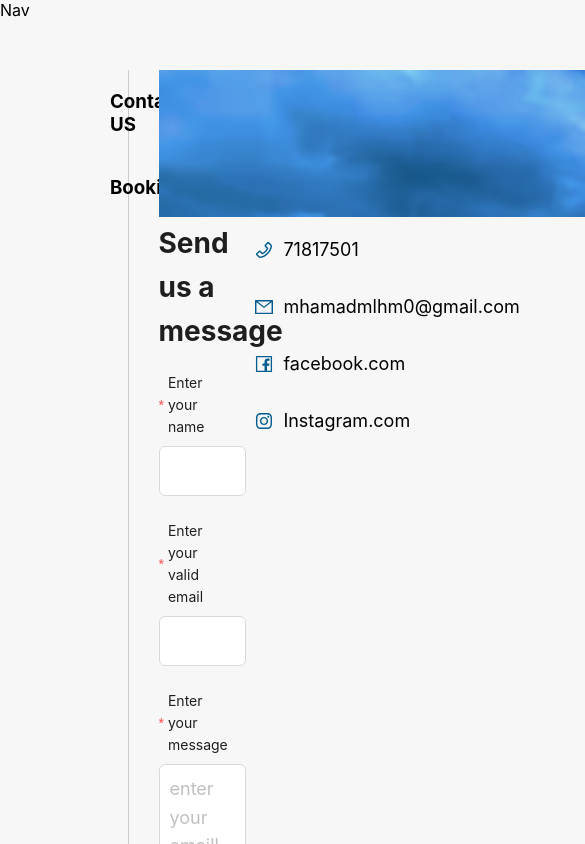
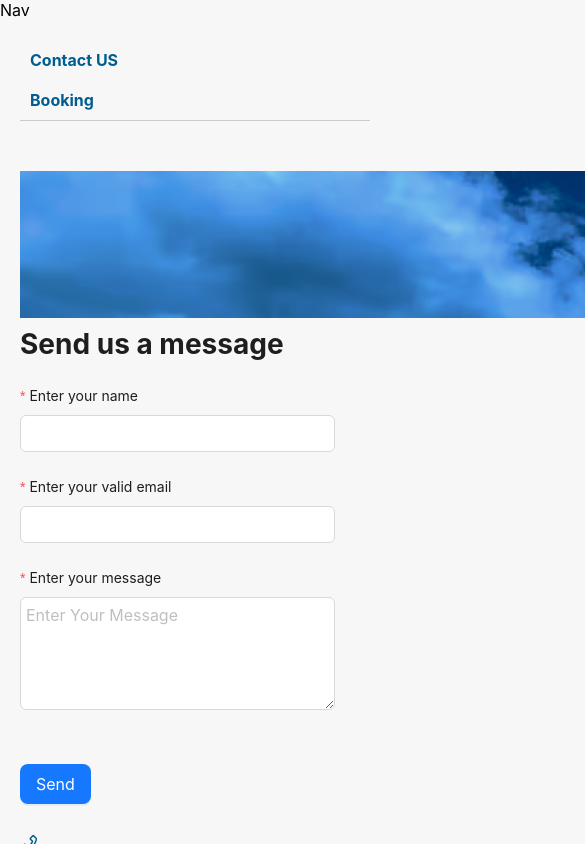
Before and after one commit to Fatenkh7/Real-client-project-FRONTEND, a React (Create React App) app: page /contact in a window 390 px wide. Shown: the top 844 px of the page, 585 px wide, since content can reach past the window. Built offline with nearby package versions, Linux system fonts and the light colour scheme.

Commit message:
contactUs

```diff
--- a/package.json
+++ b/package.json
@@ -3,6 +3,7 @@
   "version": "0.1.0",
   "private": true,
   "dependencies": {
+    "@emailjs/browser": "^3.11.0",
     "@emotion/react": "^11.10.6",
     "@emotion/styled": "^11.10.6",
     "@testing-library/jest-dom": "^5.16.5",
--- a/src/pages/Contact/contactForm.css
+++ b/src/pages/Contact/contactForm.css
@@ -33,3 +33,45 @@
     align-items: center;
     font-size: 18px;
 }
+
+@media (max-width: 768px) {
+
+    .all-contact-form {
+    display: block;
+    }
+
+    .all-contact-form .div-2 {
+    margin-top: 30px;
+    }
+
+    .div-2 .phoneNumber, .div-2 .email-form, .div-2 .facebook {
+    display: flex;
+    flex-direction: column;
+    align-items: flex-start;
+    margin-bottom: 20px;
+    }
+
+    }
+    @media (max-width: 480px) {
+
+        .all-contact-form {
+        display: block;
+        }
+
+        .all-contact-form .div-1, .all-contact-form .div-2 {
+        margin-bottom: 30px;
+        }
+
+        .div-1 .form1 input, .div-1 .form1 textarea {
+        padding: 5px;
+        font-size: 16px;
+        }
+
+        .div-2 .phoneNumber, .div-2 .email-form, .div-2 .facebook {
+        display: flex;
+        flex-direction: column;
+        align-items: flex-start;
+        margin-bottom: 20px;
+        }
+
+        }
--- a/src/pages/Contact/contactForm.js
+++ b/src/pages/Contact/contactForm.js
@@ -1,16 +1,39 @@
 import { Button, Form, Input } from 'antd';
-import {PhoneOutlined,MailOutlined, FacebookOutlined,InstagramOutlined } from '@ant-design/icons';
+import React, { useRef } from 'react';
+import emailjs from '@emailjs/browser';
+import { PhoneOutlined, MailOutlined, FacebookOutlined, InstagramOutlined } from '@ant-design/icons';
 import './contactForm.css'
 
 const { TextArea } = Input;
 
 
-const ContactUs = () => (<div div className='all-contact-form'>
+const ContactUs = () => {
+  const name = useRef();
+  const email = useRef();
+  const message = useRef();
+
+
+  const sendEmail = (e) => {
+    e.preventDefault();
+    const form = document.getElementById('contact-form');
+    emailjs.sendForm('service_14fxwz5', 'template_sh75a1h', form, 'xirLPuZW7bbhp375b')
+      .then((result) => {
+        console.log(result.text);
+      }, (error) => {
+        console.log(error.text);
+      });
+
+    // form.current.reset();
+  };
+  return (
+    <div div className='all-contact-form'>
 
 
       <div className='div-1'>
 
         <Form className='form1'
+          id='contact-form'
+          // onSubmit={sendEmail}
           name="wrap"
           layout="vertical"
           // labelRow={{
@@ -30,7 +53,8 @@ const ContactUs = () => (<div div className='all-contact-form'>
           <h1>Send us a message</h1>
           <Form.Item
             label="Enter your name"
-      name="name"
+            name="to_name"
+            ref={name}
             placeholder="enter your name"
             rules={[
               {
@@ -43,7 +67,8 @@ const ContactUs = () => (<div div className='all-contact-form'>
 
           <Form.Item
             label="Enter your valid email"
-      name="email"
+            name="from_email"
+            ref={email}
             placeholder="enter your emai"
             rules={[
               {
@@ -57,16 +82,17 @@ const ContactUs = () => (<div div className='all-contact-form'>
           <Form.Item
             label="Enter your message "
             name="message"
+            ref={message}
             rules={[
               {
                 required: true,
               },
             ]}
           >
-    <TextArea rows={4} placeholder="enter your emaill" maxLength={255} />
+            <TextArea name="message" rows={4} placeholder="Enter Your Message" maxLength={255} />
           </Form.Item>
           <Form.Item label=" ">
-      <Button type="primary" htmlType="submit"  size="large">
+            <Button type="primary" htmlType="submit" size="large" onClick={sendEmail}>
               Send
             </Button>
           </Form.Item>
@@ -78,18 +104,19 @@ rules={[
           <p>71817501</p>
         </div>
         <div className='email-form'>
-<MailOutlined style={{ color: '#005d8f' }}/>
+          <MailOutlined style={{ color: '#005d8f' }} />
           <p>mhamadmlhm0@gmail.com</p>
         </div>
         <div className='facebook'>
-<FacebookOutlined style={{ color: '#005d8f' }}/>
+          <FacebookOutlined style={{ color: '#005d8f' }} />
           <p>facebook.com</p>
         </div>
         <div className='facebook'>
-<InstagramOutlined  style={{ color: '#005d8f' }}/>
+          <InstagramOutlined style={{ color: '#005d8f' }} />
           <p>Instagram.com</p>
         </div>
       </div>
     </div>
-);
+  )
+};
 export default ContactUs;
--- a/src/pages/Contact/content.css
+++ b/src/pages/Contact/content.css
@@ -2,7 +2,7 @@
     display: grid;
     grid-template-columns: 15% 85%;
     grid-gap: 30px;
-    padding: 50px 100px;
+    padding: 50px 10px;
 }
 .content-container .contact-nav{
     border-right:1px solid #ccc;
@@ -12,7 +12,46 @@
     cursor: pointer;
     transition: 0.3s;
     margin: 0;
+    color: #005d8f;
 }
 .contact-nav h3:hover{
-    background-color: #ccc;
+    background-color: #005d8f;
+    color: white;
 }
+@media (max-width: 768px) {
+
+    .content-container {
+    grid-template-columns: 100%;
+    padding: 30px;
+    }
+
+    .content-container .contact-nav{
+    border-right: none;
+    border-bottom: 1px solid #ccc;
+    margin-bottom: 20px;
+    }
+
+    .content-container .contact-nav h3{
+    padding: 10px;
+    }
+
+    }
+    @media (max-width: 480px) {
+
+        .content-container {
+        grid-template-columns: 100%;
+        padding: 20px;
+        }
+
+        .content-container .contact-nav{
+        border-right: none;
+        border-bottom: 1px solid #ccc;
+        margin-bottom: 20px;
+        }
+
+        .content-container .contact-nav h3{
+        padding: 10px;
+        font-size: 16px;
+        }
+
+        }
```
Also changed, not shown: 1 other file (tests, documents, lock files or other folders). Lines whose indentation alone changed are shown as unchanged.
